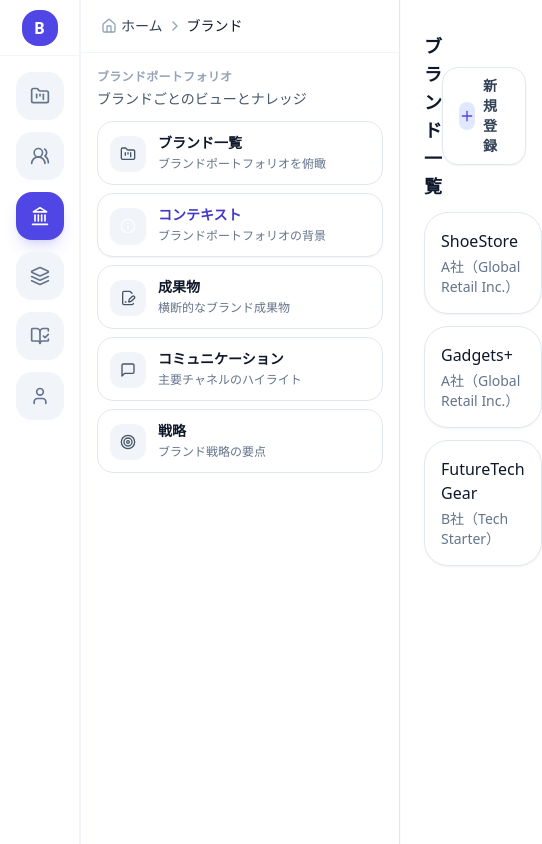
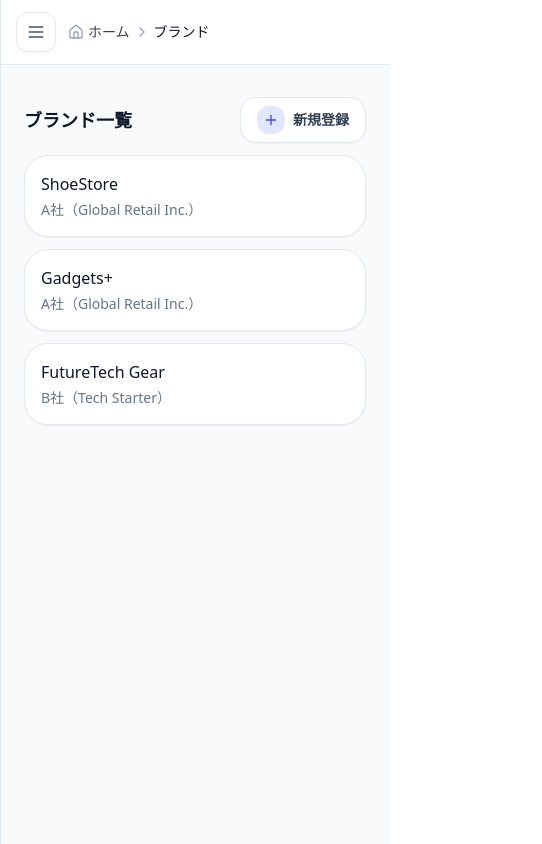
Before and after one commit to aony1215/benten_prototype, a Next.js app: page /brands in a window 390 px wide. Shown: the whole page, 542 px wide, since content can reach past the window. Built offline with nearby package versions, Linux system fonts and the light colour scheme.

Commit message:
Add responsive shell navigation drawer

```diff
--- a/components/Shell.tsx
+++ b/components/Shell.tsx
@@ -17,11 +17,13 @@
   Info,
   Landmark,
   Layers,
+  Menu,
   MessageSquare,
   Sparkles,
   Target,
   User,
   Users2,
+  X,
 } from 'lucide-react'
 import { resolveViewHome, useCurrentView, VIEWS, type ViewId } from '@/components/ViewSwitch'
 
@@ -1606,54 +1608,83 @@
     activeSection,
     selection,
   } = useNav(crumbs)
-  const totalRailWidth = ICON_RAIL_WIDTH + (hasMenu ? DEFAULT_MENU_WIDTH : 0)
-
-  return (
-    <HierarchyStateContext.Provider
-      value={{ breadcrumbs, activeSection, detailSections, navigationItems, selection }}
-    >
-      <div className="min-h-screen bg-slate-50 text-slate-900">
-        <aside
-          className="fixed inset-y-0 left-0 z-40 flex border-r border-slate-200 bg-white shadow-sm"
-          style={{ width: totalRailWidth }}
-        >
-          <div className="flex w-20 flex-col border-r border-slate-100 bg-white">
-            <div className="flex h-14 items-center justify-center border-b border-slate-100">
-              <div className="grid h-9 w-9 place-items-center rounded-2xl bg-indigo-600 font-semibold text-white">B</div>
-            </div>
-            <nav className="flex-1 space-y-3 py-4">
-              {modeOptions.map(option => {
-                const Icon = option.icon
-                return (
-                  <Link
-                    key={option.id}
-                    href={option.href}
-                    aria-current={option.isActive ? 'page' : undefined}
-                    className={clsx(
-                      'mx-auto flex h-12 w-12 items-center justify-center rounded-2xl text-slate-500 transition-all duration-200 focus-visible:outline-none focus-visible:ring-2 focus-visible:ring-indigo-200',
-                      option.isActive
-                        ? 'bg-indigo-600 text-white shadow-lg shadow-indigo-500/20'
-                        : 'bg-slate-100 hover:bg-indigo-100 hover:text-indigo-700',
-                    )}
-                  >
-                    <Icon className="h-5 w-5" />
-                    <span className="sr-only">{option.label}</span>
-                  </Link>
-                )
-              })}
-            </nav>
-          </div>
-          <div
-            className={clsx(
-              'flex h-full flex-1 flex-col transition-opacity duration-200',
-              hasMenu ? 'opacity-100' : 'pointer-events-none opacity-0',
-            )}
-            style={{ width: hasMenu ? DEFAULT_MENU_WIDTH : 0 }}
-          >
-            <div className="flex h-full flex-col overflow-hidden border-l border-slate-100 bg-white">
-              <div className="border-b border-slate-100 px-5 py-4">
-                <Breadcrumbs crumbs={breadcrumbs} />
-              </div>
+  const [isMobileNavOpen, setIsMobileNavOpen] = React.useState(false)
+  const mobileDrawerRef = React.useRef<HTMLDivElement | null>(null)
+  const pathname = usePathname()
+  const searchParams = useSearchParams()
+  const searchParamsString = React.useMemo(() => searchParams?.toString() ?? '', [searchParams])
+  const totalRailWidthClass = hasMenu ? 'md:ml-[400px]' : 'md:ml-20'
+  const asideWidthClass = hasMenu ? 'md:w-[400px]' : 'md:w-20'
+
+  React.useEffect(() => {
+    if (!isMobileNavOpen) {
+      return
+    }
+
+    const drawer = mobileDrawerRef.current
+    if (!drawer) {
+      return
+    }
+
+    const previouslyFocused = document.activeElement as HTMLElement | null
+    const focusableSelector =
+      'a[href], button:not([disabled]), textarea, input, select, [tabindex]:not([tabindex="-1"])'
+    const focusableElements = Array.from(
+      drawer.querySelectorAll<HTMLElement>(focusableSelector),
+    ).filter(element => !element.hasAttribute('disabled') && !element.getAttribute('aria-hidden'))
+    const firstElement = focusableElements[0] ?? drawer
+    const lastElement = focusableElements[focusableElements.length - 1] ?? drawer
+
+    const handleKeyDown = (event: KeyboardEvent) => {
+      if (!drawer.contains(event.target as Node)) {
+        return
+      }
+
+      if (event.key === 'Escape') {
+        event.preventDefault()
+        setIsMobileNavOpen(false)
+        return
+      }
+
+      if (event.key !== 'Tab') {
+        return
+      }
+
+      if (focusableElements.length === 0) {
+        event.preventDefault()
+        return
+      }
+
+      if (event.shiftKey) {
+        if (document.activeElement === firstElement) {
+          event.preventDefault()
+          lastElement.focus()
+        }
+        return
+      }
+
+      if (document.activeElement === lastElement) {
+        event.preventDefault()
+        firstElement.focus()
+      }
+    }
+
+    document.body.style.setProperty('overflow', 'hidden')
+    firstElement.focus({ preventScroll: true })
+    document.addEventListener('keydown', handleKeyDown)
+
+    return () => {
+      document.removeEventListener('keydown', handleKeyDown)
+      previouslyFocused?.focus?.({ preventScroll: true })
+      document.body.style.removeProperty('overflow')
+    }
+  }, [isMobileNavOpen])
+
+  React.useEffect(() => {
+    setIsMobileNavOpen(false)
+  }, [pathname, searchParamsString])
+
+  const navigationList = (
     <div className="flex-1 space-y-6 overflow-y-auto px-4 py-4">
       {navigationSections.map(section => (
         <section key={section.id} className="space-y-3">
@@ -1706,12 +1737,119 @@
         </section>
       ))}
     </div>
+  )
+
+  return (
+    <HierarchyStateContext.Provider
+      value={{ breadcrumbs, activeSection, detailSections, navigationItems, selection }}
+    >
+      <div className="min-h-screen bg-slate-50 text-slate-900">
+        <aside
+          className={clsx(
+            'fixed inset-y-0 left-0 z-40 flex w-0 overflow-hidden border-r border-slate-200 bg-white shadow-sm transition-[width] duration-200 md:w-20',
+            asideWidthClass,
+          )}
+        >
+          <div className="flex w-20 flex-col border-r border-slate-100 bg-white">
+            <div className="flex h-14 items-center justify-center border-b border-slate-100">
+              <div className="grid h-9 w-9 place-items-center rounded-2xl bg-indigo-600 font-semibold text-white">B</div>
+            </div>
+            <nav className="flex-1 space-y-3 py-4">
+              {modeOptions.map(option => {
+                const Icon = option.icon
+                return (
+                  <Link
+                    key={option.id}
+                    href={option.href}
+                    aria-current={option.isActive ? 'page' : undefined}
+                    className={clsx(
+                      'mx-auto flex h-12 w-12 items-center justify-center rounded-2xl text-slate-500 transition-all duration-200 focus-visible:outline-none focus-visible:ring-2 focus-visible:ring-indigo-200',
+                      option.isActive
+                        ? 'bg-indigo-600 text-white shadow-lg shadow-indigo-500/20'
+                        : 'bg-slate-100 hover:bg-indigo-100 hover:text-indigo-700',
+                    )}
+                  >
+                    <Icon className="h-5 w-5" />
+                    <span className="sr-only">{option.label}</span>
+                  </Link>
+                )
+              })}
+            </nav>
+          </div>
+          <div
+            className={clsx(
+              'hidden h-full flex-1 flex-col transition-opacity duration-200 md:flex',
+              hasMenu ? 'opacity-100' : 'pointer-events-none opacity-0',
+            )}
+          >
+            <div
+              className={clsx(
+                'flex h-full flex-col overflow-hidden border-l border-slate-100 bg-white transition-[width] duration-200',
+                hasMenu ? 'md:w-[320px]' : 'md:w-0',
+              )}
+            >
+              <div className="border-b border-slate-100 px-5 py-4">
+                <Breadcrumbs crumbs={breadcrumbs} />
+              </div>
+              {navigationList}
             </div>
           </div>
         </aside>
-        <div className="min-h-screen" style={{ marginLeft: totalRailWidth }}>
+        <div className={clsx('min-h-screen transition-[margin] duration-200', totalRailWidthClass)}>
+          <div className="border-b border-slate-200 bg-white px-4 py-3 md:hidden">
+            <div className="flex items-center gap-3">
+              <button
+                type="button"
+                onClick={() => setIsMobileNavOpen(true)}
+                className="inline-flex h-10 w-10 items-center justify-center rounded-xl border border-slate-200 bg-white text-slate-600 shadow-sm transition-colors duration-150 hover:bg-slate-100 focus-visible:outline-none focus-visible:ring-2 focus-visible:ring-indigo-200"
+                aria-expanded={isMobileNavOpen}
+                aria-controls="mobile-navigation"
+              >
+                <Menu className="h-5 w-5" />
+                <span className="sr-only">ナビゲーションを開く</span>
+              </button>
+              <div className="flex-1 overflow-hidden">
+                <Breadcrumbs crumbs={breadcrumbs} />
+              </div>
+            </div>
+          </div>
           <main className="mx-auto max-w-6xl px-6 py-8">{children}</main>
         </div>
+        {isMobileNavOpen ? (
+          <div
+            className="fixed inset-0 z-50 flex bg-slate-900/40 backdrop-blur-sm md:hidden"
+            role="dialog"
+            aria-modal="true"
+            aria-labelledby="mobile-navigation-heading"
+            onClick={() => setIsMobileNavOpen(false)}
+          >
+            <div
+              ref={mobileDrawerRef}
+              id="mobile-navigation"
+              tabIndex={-1}
+              className="ml-auto flex h-full w-full max-w-[320px] flex-col bg-white shadow-xl focus-visible:outline-none"
+              onClick={event => event.stopPropagation()}
+            >
+              <div className="flex items-center gap-3 border-b border-slate-100 px-5 py-4">
+                <h2 id="mobile-navigation-heading" className="sr-only">
+                  ナビゲーション
+                </h2>
+                <div className="flex-1 overflow-hidden">
+                  <Breadcrumbs crumbs={breadcrumbs} />
+                </div>
+                <button
+                  type="button"
+                  onClick={() => setIsMobileNavOpen(false)}
+                  className="inline-flex h-10 w-10 flex-shrink-0 items-center justify-center rounded-xl border border-slate-200 bg-white text-slate-600 shadow-sm transition-colors duration-150 hover:bg-slate-100 focus-visible:outline-none focus-visible:ring-2 focus-visible:ring-indigo-200"
+                >
+                  <X className="h-5 w-5" />
+                  <span className="sr-only">ナビゲーションを閉じる</span>
+                </button>
+              </div>
+              {navigationList}
+            </div>
+          </div>
+        ) : null}
       </div>
     </HierarchyStateContext.Provider>
   )
```
Lines whose indentation alone changed are shown as unchanged.
